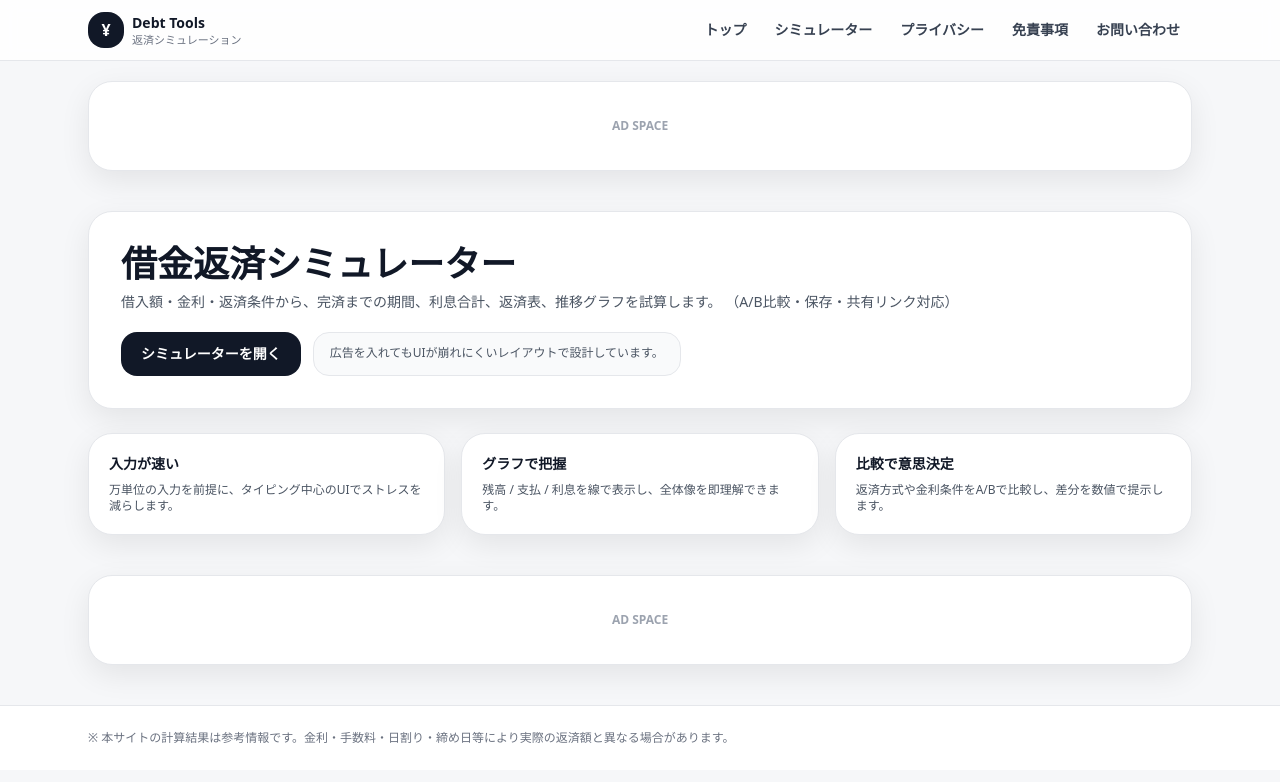
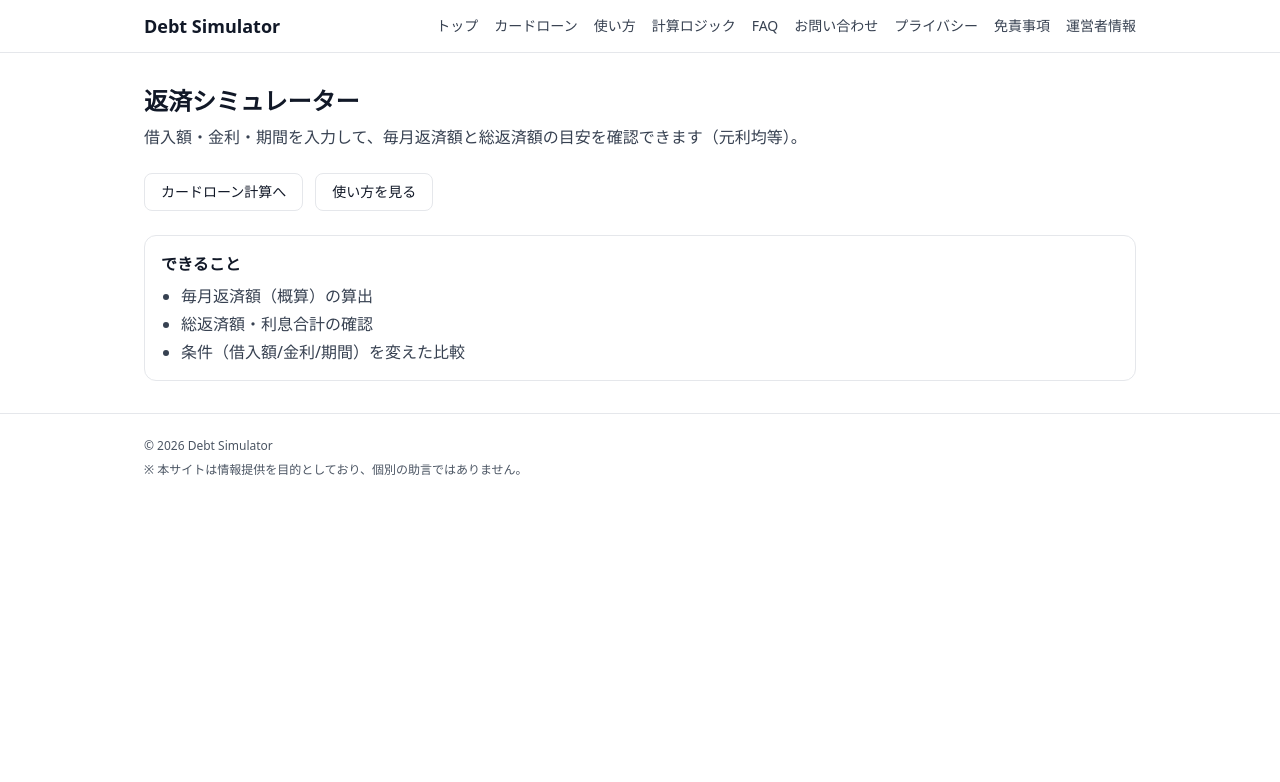
Before and after one commit to shunsukesaito00/debt-simulator, a Next.js app: page / in a window 1280 px wide. Shown: the top 782 px of the page. Built offline with nearby package versions, Linux system fonts and the light colour scheme.

Commit message:
Clean top page and remove ad placeholders for AdSense review

```diff
--- a/app/layout.tsx
+++ b/app/layout.tsx
@@ -1,117 +1,49 @@
-import type { Metadata } from "next";
 import "./globals.css";
 import Link from "next/link";
 
-export const metadata: Metadata = {
-  title: "借金返済シミュレーター",
-  description: "借入条件から、完済までの返済表・推移グラフ・比較を試算します。",
+export const metadata = {
+  title: "Debt Simulator",
+  description: "借入・金利・期間から返済額の目安を算出するシンプルな返済シミュレーター。",
 };
 
-function AdSlot({
-  id,
-  height = 90,
-  className = "",
-}: {
-  id: string;
-  height?: number;
-  className?: string;
-}) {
-  // ここを AdSense に差し替える想定（CLS対策で高さ固定）
-  // 実運用では <ins className="adsbygoogle" ...> を入れて、useEffectで adsbygoogle.push({}) 等を追加
-  return (
-    <div
-      id={id}
-      className={[
-        "rounded-3xl border border-gray-200 bg-white shadow-soft",
-        "flex items-center justify-center text-xs font-black text-gray-400",
-        className,
-      ].join(" ")}
-      style={{ minHeight: height }}
-      aria-label="広告"
-    >
-      AD SPACE
-    </div>
-  );
-}
-
-function Header() {
-  const items = [
+const nav = [
   { href: "/", label: "トップ" },
-    { href: "/simulator/cardloan", label: "シミュレーター" },
+  { href: "/simulator/cardloan", label: "カードローン" },
+  { href: "/how-to", label: "使い方" },
+  { href: "/logic", label: "計算ロジック" },
+  { href: "/faq", label: "FAQ" },
+  { href: "/contact", label: "お問い合わせ" },
   { href: "/privacy", label: "プライバシー" },
   { href: "/disclaimer", label: "免責事項" },
-    { href: "/contact", label: "お問い合わせ" },
+  { href: "/about", label: "運営者情報" },
 ];
 
+export default function RootLayout({ children }: { children: React.ReactNode }) {
   return (
-    <header className="sticky top-0 z-50 border-b border-gray-200 bg-white/85 backdrop-blur">
-      <div className="mx-auto flex max-w-6xl items-center justify-between gap-4 px-3 py-3 md:px-6">
-        <Link href="/" className="flex items-center gap-2">
-          <span className="inline-flex h-9 w-9 items-center justify-center rounded-2xl bg-gray-900 text-white font-black">
-            ¥
-          </span>
-          <div className="leading-tight">
-            <div className="text-sm font-black text-gray-900">Debt Tools</div>
-            <div className="text-[11px] text-gray-500">返済シミュレーション</div>
-          </div>
+    <html lang="ja">
+      <body className="min-h-screen bg-white text-gray-900">
+        <header className="border-b">
+          <div className="mx-auto flex max-w-5xl items-center justify-between gap-4 px-4 py-3">
+            <Link href="/" className="text-lg font-bold">
+              Debt Simulator
             </Link>
 
-        <nav className="hidden md:flex items-center gap-1">
-          {items.map((it) => (
-            <Link
-              key={it.href}
-              href={it.href}
-              className="rounded-xl px-3 py-2 text-sm font-black text-gray-700 hover:bg-gray-100"
-            >
-              {it.label}
+            <nav className="flex flex-wrap justify-end gap-x-4 gap-y-2 text-sm">
+              {nav.map((x) => (
+                <Link key={x.href} href={x.href} className="text-gray-700 hover:text-gray-900">
+                  {x.label}
                 </Link>
               ))}
             </nav>
           </div>
+        </header>
 
-      {/* mobile nav */}
-      <div className="md:hidden border-t border-gray-200 bg-white">
-        <div className="mx-auto max-w-6xl overflow-x-auto px-3 py-2">
-          <div className="flex w-max gap-2">
-            {items.map((it) => (
-              <Link
-                key={it.href}
-                href={it.href}
-                className="whitespace-nowrap rounded-xl border border-gray-200 bg-white px-3 py-2 text-xs font-black text-gray-700"
-              >
-                {it.label}
-              </Link>
-            ))}
-          </div>
-        </div>
-      </div>
-    </header>
-  );
-}
+        <main className="mx-auto max-w-5xl px-4 py-8">{children}</main>
 
-export default function RootLayout({ children }: { children: React.ReactNode }) {
-  return (
-    <html lang="ja">
-      <body>
-        <Header />
-
-        {/* ✅ グローバル広告枠（上部） */}
-        <div className="mx-auto max-w-6xl px-3 pt-5 md:px-6">
-          <AdSlot id="ad_global_top" height={90} />
-        </div>
-
-        <main className="mx-auto max-w-6xl px-3 py-5 md:px-6 md:py-10">
-          {children}
-        </main>
-
-        {/* ✅ グローバル広告枠（下部） */}
-        <div className="mx-auto max-w-6xl px-3 pb-10 md:px-6">
-          <AdSlot id="ad_global_bottom" height={90} />
-        </div>
-
-        <footer className="border-t border-gray-200 bg-white">
-          <div className="mx-auto max-w-6xl px-3 py-6 text-xs text-gray-500 md:px-6">
-            ※ 本サイトの計算結果は参考情報です。金利・手数料・日割り・締め日等により実際の返済額と異なる場合があります。
+        <footer className="border-t">
+          <div className="mx-auto flex max-w-5xl flex-col gap-2 px-4 py-6 text-xs text-gray-600">
+            <div>© {new Date().getFullYear()} Debt Simulator</div>
+            <div>※ 本サイトは情報提供を目的としており、個別の助言ではありません。</div>
           </div>
         </footer>
       </body>
--- a/app/page.tsx
+++ b/app/page.tsx
@@ -1,49 +1,41 @@
 import Link from "next/link";
+import { AdSlot } from "./components/AdSlot";
 
-export default function Home() {
+export default function HomePage() {
   return (
-    <div className="grid gap-6">
-      <section className="rounded-3xl border border-gray-200 bg-white p-5 shadow-soft md:p-8">
-        <h1 className="text-2xl font-black text-gray-900 md:text-4xl">
-          借金返済シミュレーター
-        </h1>
-        <p className="mt-2 text-sm text-gray-600">
-          借入額・金利・返済条件から、完済までの期間、利息合計、返済表、推移グラフを試算します。
-          （A/B比較・保存・共有リンク対応）
+    <div className="space-y-6">
+      <div className="space-y-2">
+        <h1 className="text-2xl font-extrabold">返済シミュレーター</h1>
+        <p className="text-gray-700">
+          借入額・金利・期間を入力して、毎月返済額と総返済額の目安を確認できます（元利均等）。
         </p>
+      </div>
 
-        <div className="mt-5 flex flex-col gap-3 sm:flex-row">
-          <Link
-            href="/simulator/cardloan"
-            className="rounded-2xl bg-gray-900 px-5 py-3 text-center text-sm font-black text-white hover:opacity-90"
-          >
-            シミュレーターを開く
-          </Link>
-          <div className="rounded-2xl border border-gray-200 bg-gray-50 px-4 py-3 text-xs text-gray-600">
-            広告を入れてもUIが崩れにくいレイアウトで設計しています。
-          </div>
-        </div>
-      </section>
+      <div className="flex flex-wrap gap-3">
+        <Link
+          href="/simulator/cardloan"
+          className="rounded-lg border px-4 py-2 text-sm font-medium hover:bg-gray-50"
+        >
+          カードローン計算へ
+        </Link>
+        <Link
+          href="/how-to"
+          className="rounded-lg border px-4 py-2 text-sm font-medium hover:bg-gray-50"
+        >
+          使い方を見る
+        </Link>
+      </div>
 
-      <section className="grid gap-4 md:grid-cols-3">
-        <div className="rounded-3xl border border-gray-200 bg-white p-5 shadow-soft">
-          <div className="text-sm font-black text-gray-900">入力が速い</div>
-          <p className="mt-2 text-xs text-gray-600">
-            万単位の入力を前提に、タイピング中心のUIでストレスを減らします。
-          </p>
-        </div>
-        <div className="rounded-3xl border border-gray-200 bg-white p-5 shadow-soft">
-          <div className="text-sm font-black text-gray-900">グラフで把握</div>
-          <p className="mt-2 text-xs text-gray-600">
-            残高 / 支払 / 利息を線で表示し、全体像を即理解できます。
-          </p>
-        </div>
-        <div className="rounded-3xl border border-gray-200 bg-white p-5 shadow-soft">
-          <div className="text-sm font-black text-gray-900">比較で意思決定</div>
-          <p className="mt-2 text-xs text-gray-600">
-            返済方式や金利条件をA/Bで比較し、差分を数値で提示します。
-          </p>
-        </div>
+      {/* 審査中は表示されない（NEXT_PUBLIC_SHOW_ADS=0） */}
+      <AdSlot />
+
+      <section className="rounded-xl border p-4">
+        <h2 className="font-bold">できること</h2>
+        <ul className="mt-2 list-disc space-y-1 pl-5 text-gray-700">
+          <li>毎月返済額（概算）の算出</li>
+          <li>総返済額・利息合計の確認</li>
+          <li>条件（借入額/金利/期間）を変えた比較</li>
+        </ul>
       </section>
     </div>
   );
```
Lines whose indentation alone changed are shown as unchanged.
